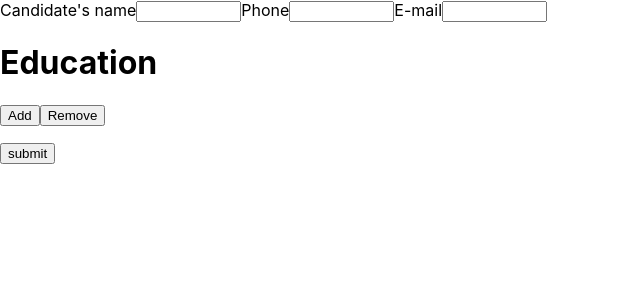
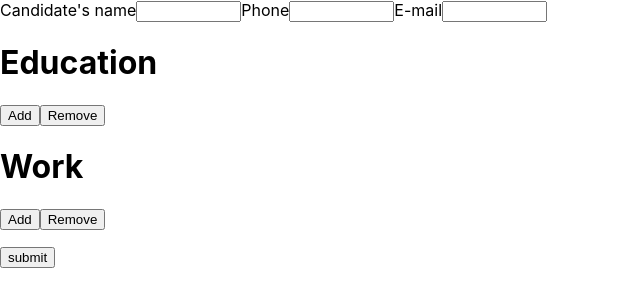
Before and after one commit to wavesinaroom/my_odin_project_cv_application, a React (Create React App) app: page / in a window 1280 px wide. Shown: the top 306 px of the page, without its empty margins (0-640 px from the left). Built offline with nearby package versions, Linux system fonts and the light colour scheme.

Commit message:
[Feature] Add Work section

```diff
--- a/src/App.js
+++ b/src/App.js
@@ -12,6 +12,7 @@ function App() {
       <form>
         <Module title="General"/>
         <Section title="Education"/>
+        <Section title="Work"/>
         <input
           type="submit"
           value="submit"
--- a/src/components/module.js
+++ b/src/components/module.js
@@ -43,7 +43,7 @@ function Module(props){
         </>
       );
     case "Task":
-      return `<input type="text" className="task" name="task" />`;
+      return <input type="text" className="task" name="task" />;
     default:
       throw new Error(`Invalid module type`);
   }
```
